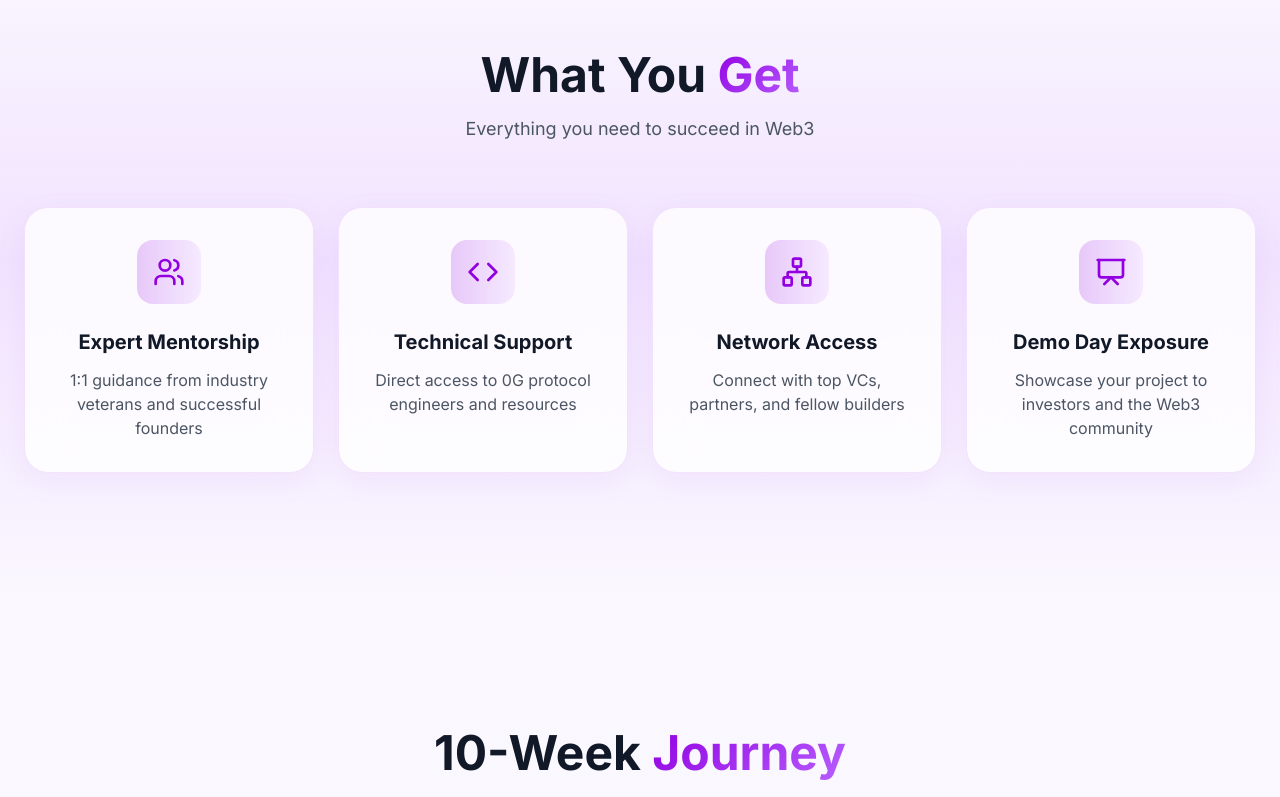
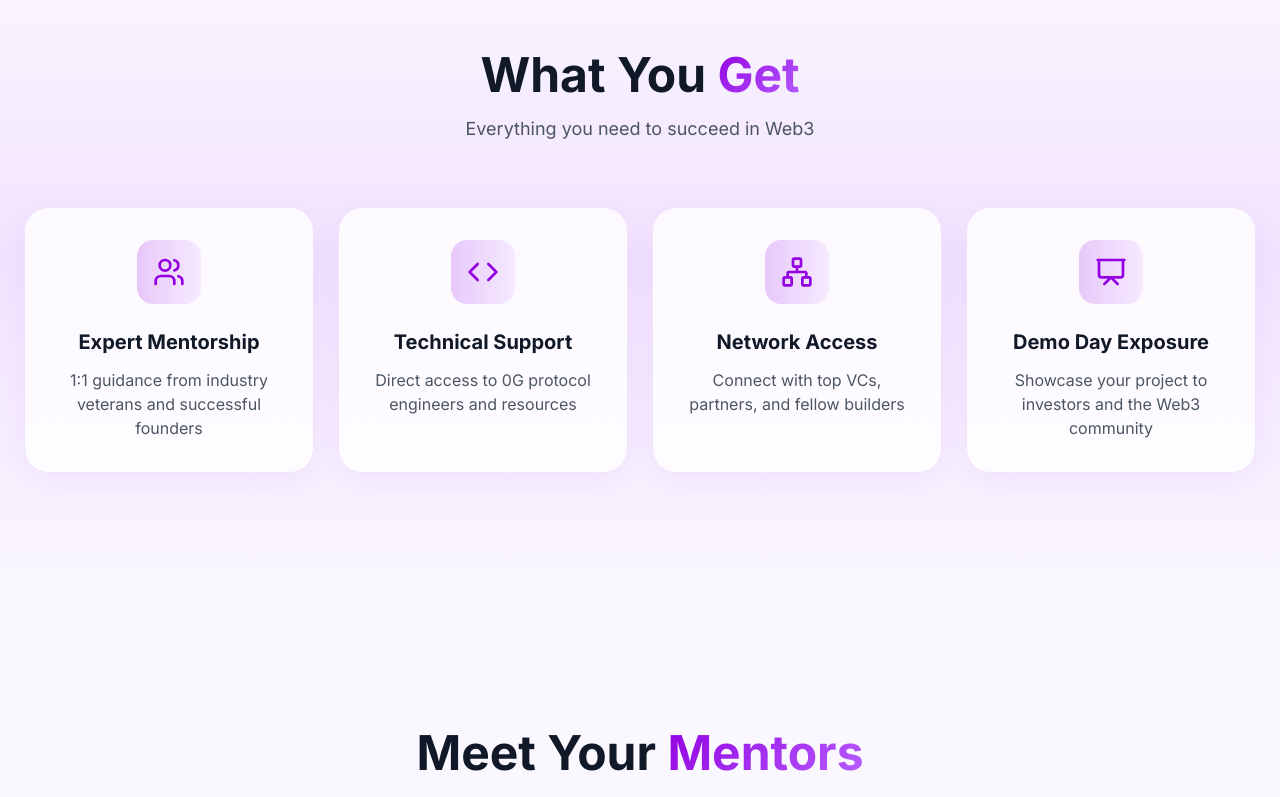
Before and after one commit to udhaykumarbala/stanford-0g-site, a Next.js app: page / in a window 1280 px wide. Shown: the part 2000-2797 px from the top of the page. Built offline with nearby package versions, Linux system fonts and the light colour scheme.

Commit message:
Move syllabus (Timeline) below FAQ section

```diff
--- a/app/page.tsx
+++ b/app/page.tsx
@@ -17,9 +17,9 @@ export default function Home() {
       <ProgramStats />
       <ProgramOverview />
       <Benefits />
-      <Timeline />
       <Mentors />
       <FAQ />
+      <Timeline />
       <CTA />
       <Footer />
     </main>
```
